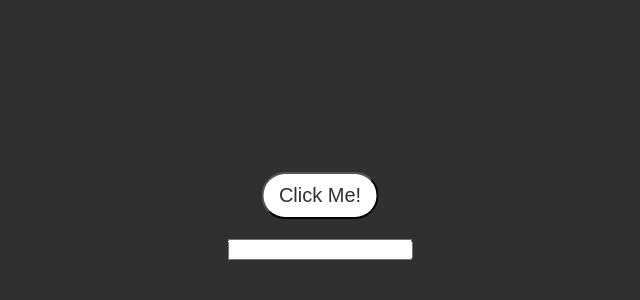
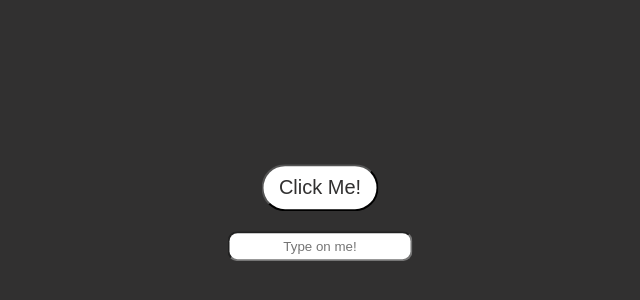
Before and after one commit to HugoFitas/git-repo, a React (Create React App) app: page / in a window 1280 px wide. Shown: the part 184-484 px from the top of the page, without its empty margins (320-960 px from the left). Built offline with nearby package versions, Linux system fonts and the light colour scheme.

Commit message:
further tweaked input

```diff
--- a/src/components/Input.js
+++ b/src/components/Input.js
@@ -4,8 +4,13 @@ const Input = () => {
   const [onChange, setOnChange] = React.useState("");
   return (
     <div>
-      <input onChange={(event) => setOnChange(event.target.value)} />
-      <p>{onChange}</p>
+      <input
+        type="text"
+        value={onChange}
+        placeholder="Type on me!"
+        onChange={(event) => setOnChange(event.target.value)}
+      />
+      <p className="paragraph">{onChange}</p>
     </div>
   );
 };
--- a/src/components/Style.css
+++ b/src/components/Style.css
@@ -6,6 +6,7 @@
 
 body {
   background-color: rgb(49, 48, 48);
+  color: white;
 }
 
 .container {
@@ -22,6 +23,8 @@ body {
   display: flex;
   flex-direction: column;
   align-items: center;
+  text-align: center;
+  max-width: 960px;
 }
 
 button {
@@ -33,3 +36,15 @@ button {
   text-align: center;
   margin-bottom: 1em;
 }
+
+input {
+  border-radius: 10px;
+  height: 2.25em;
+  margin-bottom: 0.5em;
+  text-align: center;
+}
+
+.paragraph {
+  font-size: 1.25rem;
+  text-align: center;
+}
```
